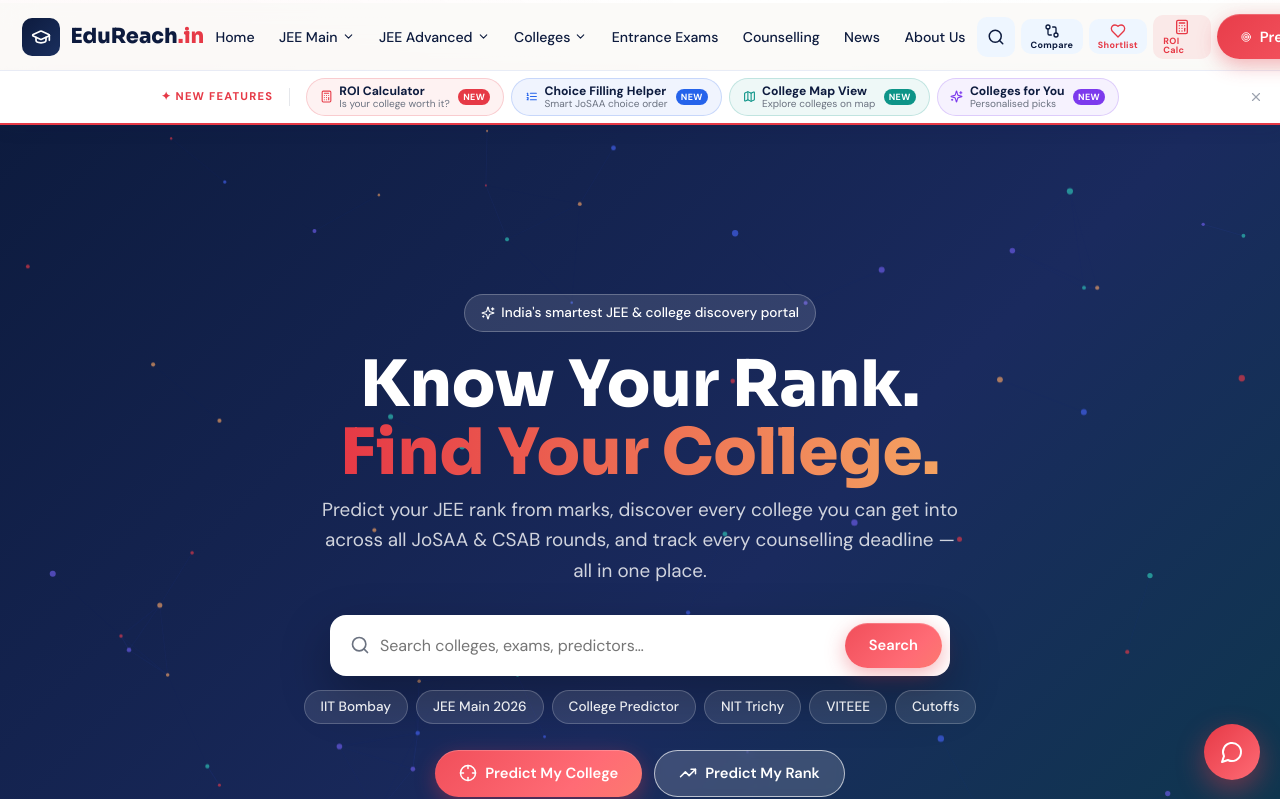
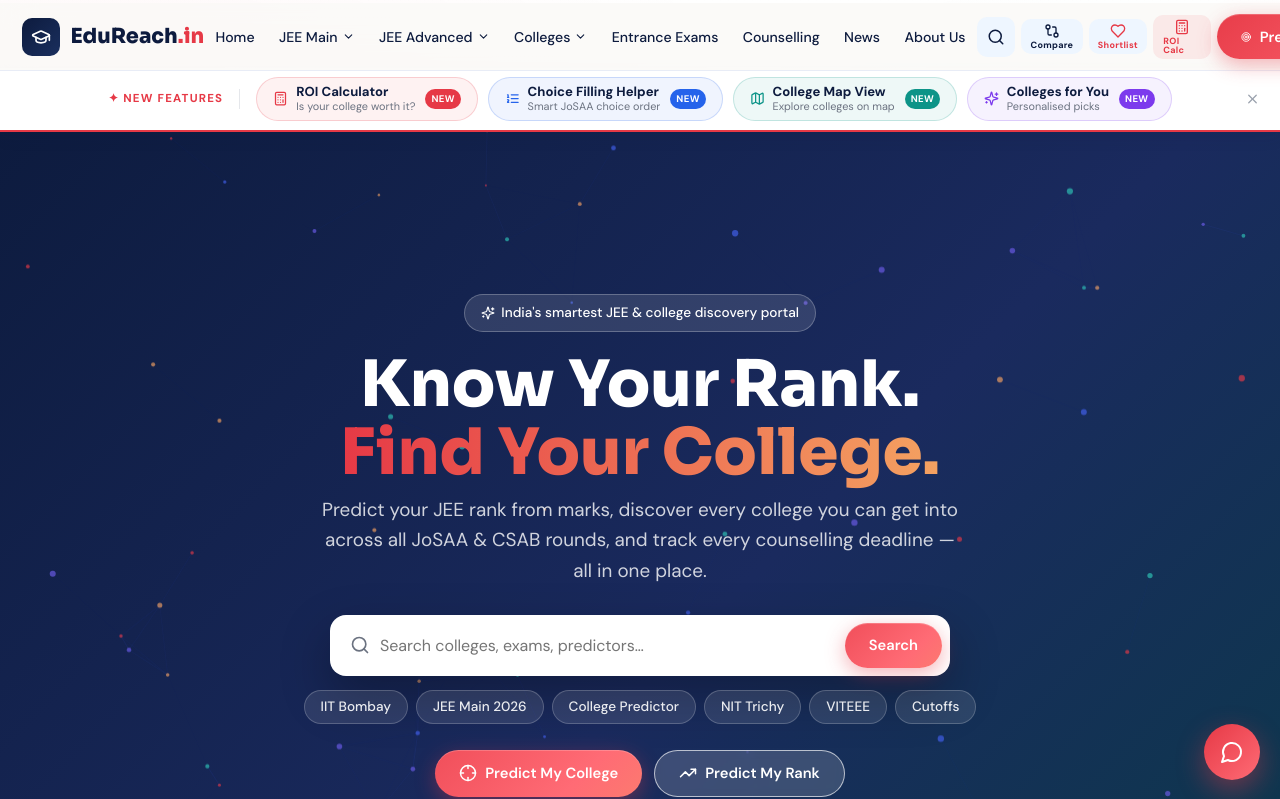
Before and after one commit to Ankit-yadav-8/Ankit-Edureach, a React (Vite) app: page /Ankit-Edureach/ in a window 1280 px wide. Shown: the top 799 px of the page. Built offline with nearby package versions, Linux system fonts and the light colour scheme.

Commit message:
Fix banner layout and font sizes

```diff
--- a/src/components/NewFeaturesBanner.jsx
+++ b/src/components/NewFeaturesBanner.jsx
@@ -3,10 +3,10 @@
 import { useState } from "react";
 
 const FEATURES = [
-  { icon: Calculator,  label: "ROI Calculator",        sub: "Is your college worth it?",  to: "/roi",              color: "#e63946" },
-  { icon: ListOrdered, label: "Choice Filling Helper",  sub: "Smart JoSAA choice order",  to: "/choice-filling",   color: "#2563eb" },
-  { icon: Map,         label: "College Map View",       sub: "Explore colleges on map",    to: "/college-map",      color: "#0d9488" },
-  { icon: Sparkles,    label: "Colleges for You",       sub: "Personalised picks",         to: "/colleges-for-you", color: "#7c3aed" },
+  { icon: Calculator,  label: "ROI Calculator",       sub: "Is your college worth it?", to: "/roi",              color: "#e63946" },
+  { icon: ListOrdered, label: "Choice Filling Helper", sub: "Smart JoSAA choice order",  to: "/choice-filling",   color: "#2563eb" },
+  { icon: Map,         label: "College Map View",      sub: "Explore colleges on map",   to: "/college-map",      color: "#0d9488" },
+  { icon: Sparkles,    label: "Colleges for You",      sub: "Personalised picks",        to: "/colleges-for-you", color: "#7c3aed" },
 ];
 
 export default function NewFeaturesBanner() {
@@ -16,54 +16,58 @@
   return (
     <div style={{
       position: "fixed",
-      top: 71,
+      top: 68,
       left: 0,
       right: 0,
       zIndex: 999,
       background: "#fff",
       borderBottom: "2px solid #e63946",
-      padding: "0.45rem 1.4rem",
+      padding: "0.55rem 3rem",
       display: "flex",
       alignItems: "center",
+      justifyContent: "center",
       gap: "1rem",
-      flexWrap: "wrap",
-      justifyContent: "center",
       boxShadow: "0 4px 16px rgba(13,27,62,0.10)",
     }}>
+
       {/* Label */}
       <span style={{
-        fontSize: "0.7rem", fontWeight: 800, letterSpacing: "1.2px",
+        fontSize: "0.72rem", fontWeight: 800, letterSpacing: "1.2px",
         color: "#e63946", textTransform: "uppercase", whiteSpace: "nowrap",
+        flexShrink: 0,
       }}>
         ✦ New Features
       </span>
 
-      <span style={{ width: 1, height: 18, background: "#e5e7eb" }} />
+      <span style={{ width: 1, height: 20, background: "#e5e7eb", flexShrink: 0 }} />
 
       {/* Feature pills */}
-      <div style={{ display: "flex", gap: "0.45rem", flexWrap: "wrap", justifyContent: "center" }}>
+      <div style={{
+        display: "flex", gap: "0.6rem", flexWrap: "wrap", justifyContent: "center", alignItems: "center",
+      }}>
         {FEATURES.map(({ icon: Icon, label, sub, to, color }) => (
           <Link key={to} to={to} style={{
-            display: "flex", alignItems: "center", gap: "0.4rem",
-            padding: "0.28rem 0.8rem",
+            display: "flex", alignItems: "center", gap: "0.5rem",
+            padding: "0.38rem 1rem",
             borderRadius: 999,
             background: `${color}11`,
-            border: `1px solid ${color}33`,
+            border: `1.5px solid ${color}33`,
             textDecoration: "none",
             transition: "background .2s, transform .2s",
+            whiteSpace: "nowrap",
           }}
             onMouseEnter={e => { e.currentTarget.style.background = `${color}22`; e.currentTarget.style.transform = "translateY(-1px)"; }}
             onMouseLeave={e => { e.currentTarget.style.background = `${color}11`; e.currentTarget.style.transform = "none"; }}
           >
-            <Icon size={13} color={color} />
-            <span style={{ display: "flex", flexDirection: "column", lineHeight: 1.2 }}>
-              <span style={{ fontSize: "0.76rem", fontWeight: 700, color: "#0d1b3e" }}>{label}</span>
-              <span style={{ fontSize: "0.63rem", color: "#6b7280" }}>{sub}</span>
+            <Icon size={15} color={color} />
+            <span style={{ display: "flex", flexDirection: "column", lineHeight: 1.25 }}>
+              <span style={{ fontSize: "0.82rem", fontWeight: 700, color: "#0d1b3e" }}>{label}</span>
+              <span style={{ fontSize: "0.68rem", color: "#6b7280" }}>{sub}</span>
             </span>
             <span style={{
-              fontSize: "0.56rem", fontWeight: 800, letterSpacing: ".4px",
+              fontSize: "0.6rem", fontWeight: 800, letterSpacing: ".4px",
               background: color, color: "#fff",
-              padding: "1px 5px", borderRadius: 999, marginLeft: 2,
+              padding: "2px 6px", borderRadius: 999, marginLeft: 2, flexShrink: 0,
             }}>NEW</span>
           </Link>
         ))}
@@ -71,11 +75,11 @@
 
       {/* Dismiss */}
       <button onClick={() => setDismissed(true)} aria-label="Dismiss" style={{
-        position: "absolute", right: "0.8rem", top: "50%", transform: "translateY(-50%)",
+        position: "absolute", right: "1rem", top: "50%", transform: "translateY(-50%)",
         background: "none", color: "#9ca3af", padding: 4, borderRadius: 6,
-        display: "flex", alignItems: "center",
+        display: "flex", alignItems: "center", cursor: "pointer",
       }}>
-        <X size={14} />
+        <X size={15} />
       </button>
     </div>
   );
```
